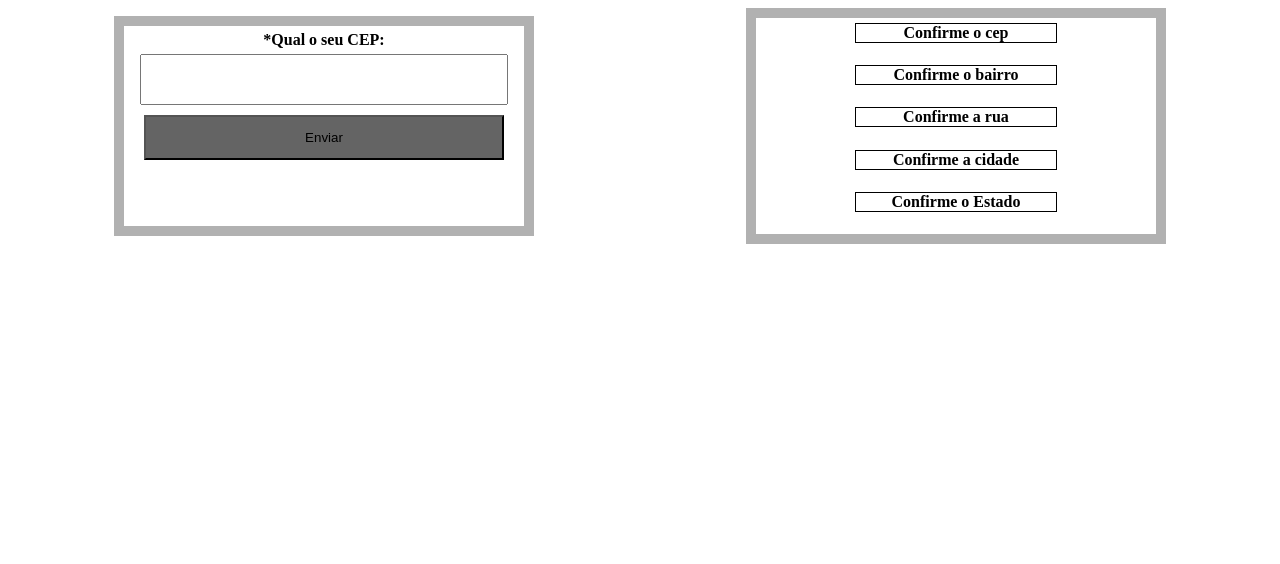
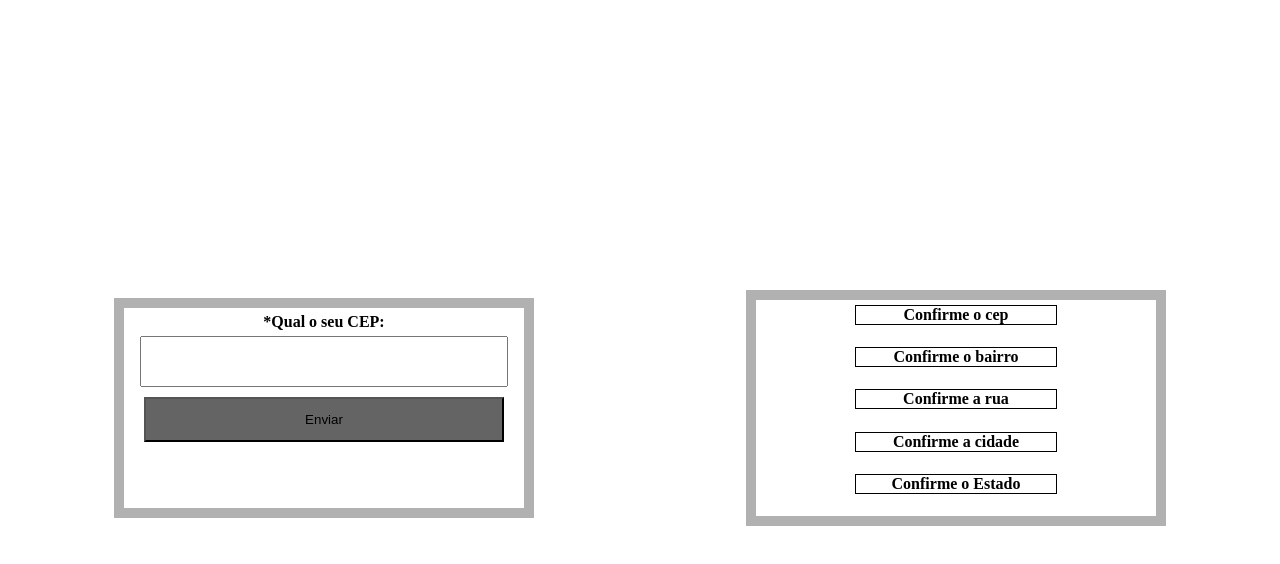
Before and after one commit to P-L-T-S/endereco-api, a plain HTML site: page index.html in a window 1280 px wide. Drawn offline with nearby package versions, Linux system fonts and the light colour scheme.

Commit message:
estilizacao alterada

```diff
--- a/css/style.css
+++ b/css/style.css
@@ -1,7 +1,11 @@
 body{
     display: grid;
     grid-template-columns: 1fr 1fr;
-    align-items: center;
+}
+.formul-container{
+    height: 100vh;
+    display: flex;
+    justify-content: center;
 }
 .formul{
     background-color: rgba(255, 255, 255, 0.85);
@@ -10,7 +14,12 @@ body{
     height: 200px;
     border: 10px solid rgba(126, 126, 126, 0.6);
     text-align: center;
-    margin: 0 auto;
+    margin: auto auto;
+}
+.formul2-container{
+    height: 100vh;
+    display: flex;
+    justify-content: center;
 }
 .formul2{
     background-color: rgba(255, 255, 255, 0.85);
@@ -18,7 +27,7 @@ body{
     width: 400px;
     border: 10px solid rgba(126, 126, 126, 0.6);
     text-align: center;
-    margin: 0 auto;
+    margin: auto auto;
 }
 .formul input ,.formul2 input{
     width: 90%;
--- a/index.html
+++ b/index.html
@@ -7,12 +7,15 @@
     <link rel="stylesheet" href="./css/style.css">
 </head>
     <body>
+        <div class="formul-container">
             <div class="formul">
 
                 <h4>*Qual o seu CEP:</h4>
                 <input type="text" name="endereco" required>
                 <input type="submit" value="Enviar">
             </div><!-- form -->
+        </div><!-- formul-container -->
+        <div class="formul2-container">
             <div class="formul2">
                 <h4 class="titulo">Confirme o cep</h4>
                 <h5 name="cep" class="hide"></h5>
@@ -29,7 +32,7 @@
                 <h4 class="titulo">Confirme o Estado</h4>
                 <h5 name="Estado" class="hide"></h5>
             </div><!-- form2 -->
-
+        </div><!-- formul2-container -->
 
         <script src="https://unpkg.com/axios@0.19.2/dist/axios.min.js"></script>
         <script src="./script/endereço.js"></script>
```
Lines whose indentation alone changed are shown as unchanged.
